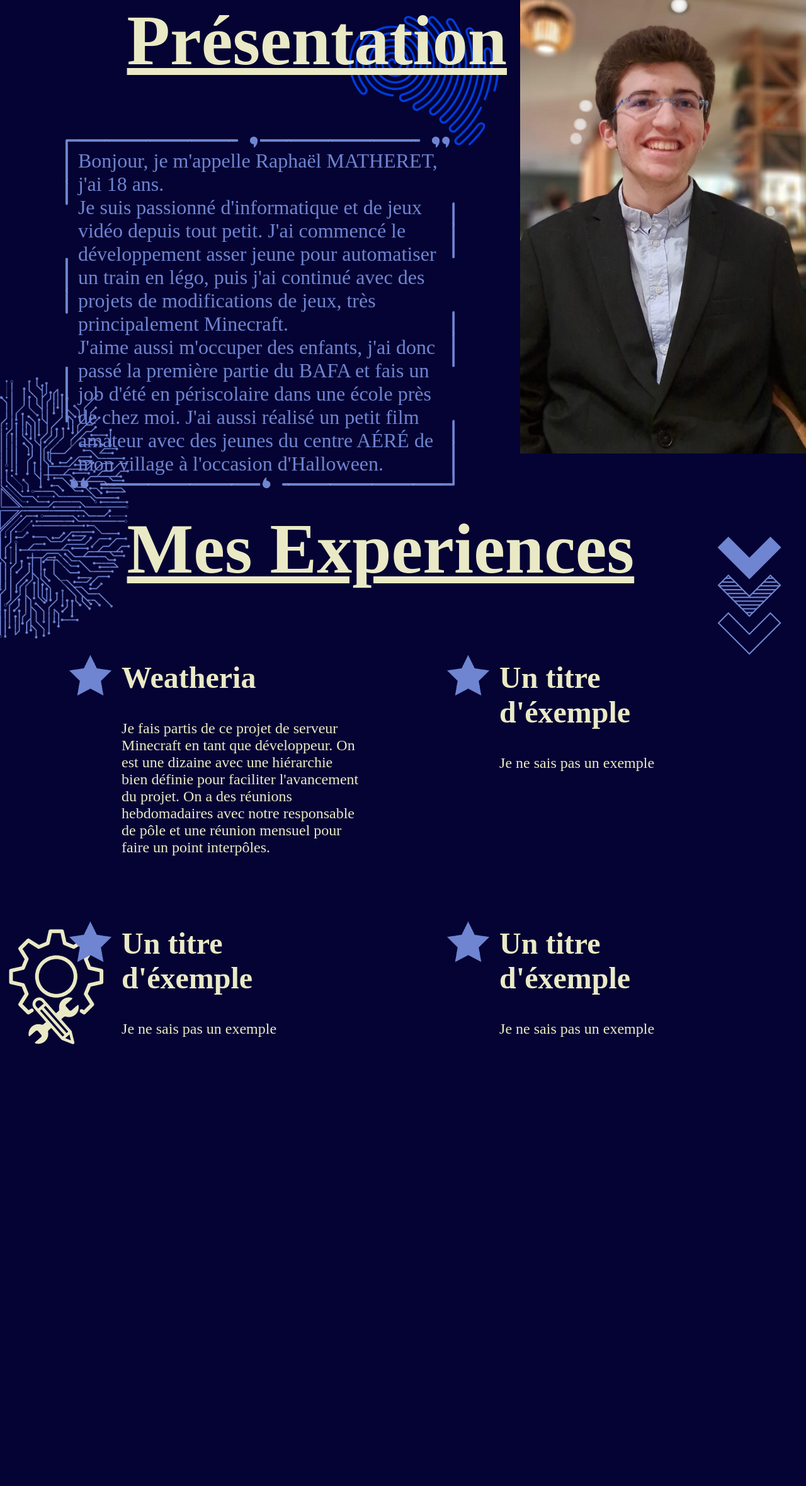
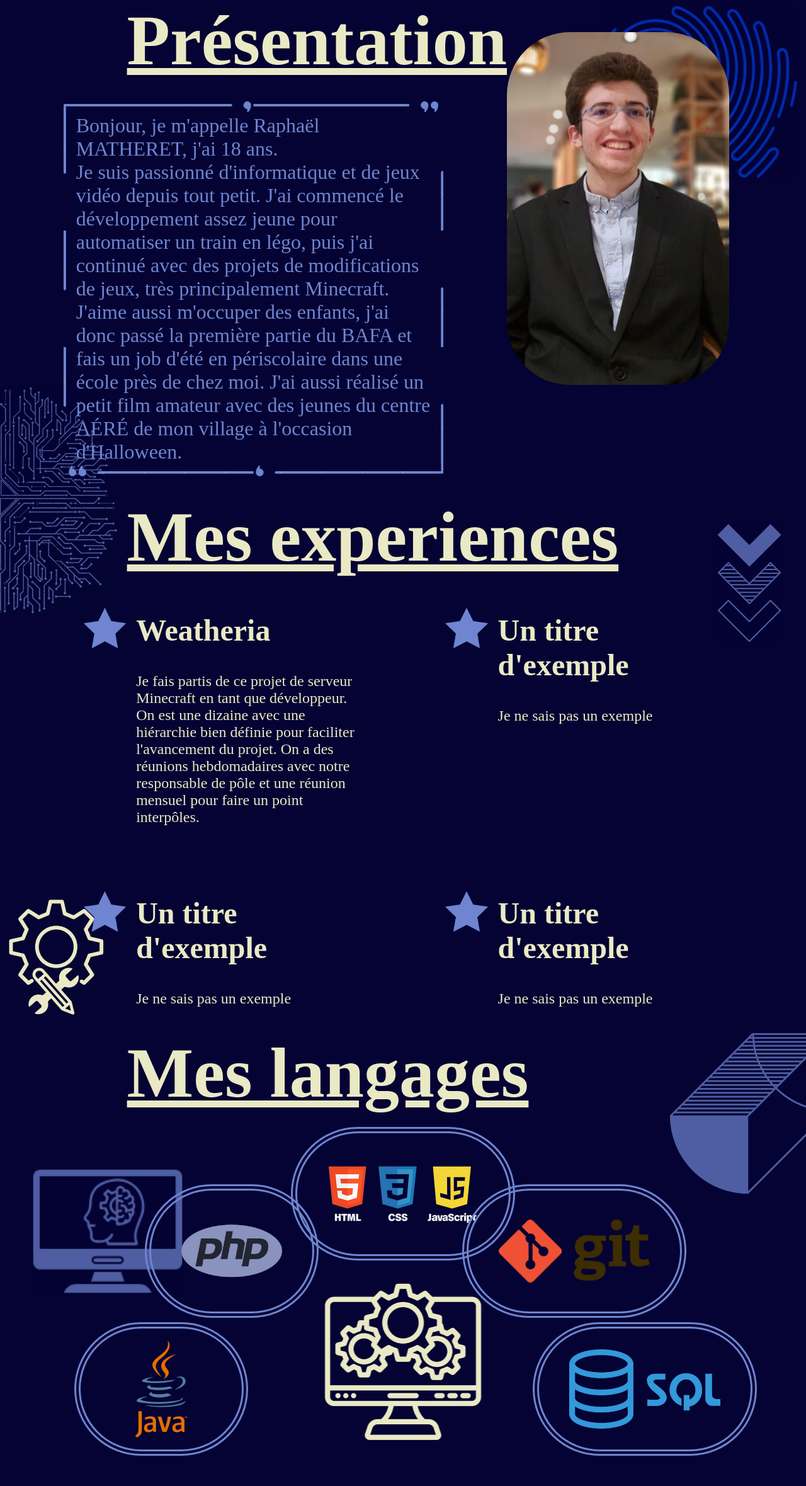
Before and after one commit to TheGamerFarmer/Portfolio, a PHP site: page /portfolio in a window 1280 px wide. Shown: the part 80-2439 px from the top of the page at 63% size. Before the commit the page ends 1738 px from the top, so only its background shows below. Run offline with PHP 8.4, Linux system fonts and the light colour scheme.

Commit message:
Fin page aProposDeMoi. Manque polices et expériences.

```diff
--- a/sitePortfolio/aProposDeMoi/aProposDeMoi.css
+++ b/sitePortfolio/aProposDeMoi/aProposDeMoi.css
@@ -1,13 +1,19 @@
+main {
+    font-family: "DM sans", serif;
+}
+
 main .partie {
-    min-height: 100vh;
+    min-height: calc(100vh - 5em);
+    position: relative;
 }
 
 main .titre {
     color: #EAE9C5;
     text-decoration: underline;
     font-size: 7em;
-    margin: 0 0 0.5em 1.8em;
+    margin: 0 0 0 1.8em;
     width: fit-content;
+    font-family: "Hagrid", serif;
 }
 
 main .imageFond {
@@ -15,10 +21,19 @@ main .imageFond {
     z-index: -1;
 }
 
+main .translucide {
+    opacity: 0.7;
+}
+
 main #presentation {
-    min-height: calc(100vh - 5em);
     display: flex;
-    position: relative;
+}
+
+main #presentation #empreinteDigitale {
+    height: 35%;
+    rotate: 0deg;
+    top: 1%;
+    right: 1%;
 }
 
 main #presentation #presentation-text {
@@ -26,18 +41,10 @@ main #presentation #presentation-text {
     flex-direction: column;
     align-items: center;
     height: fit-content;
-    position: relative;
 }
 
 main #presentation #presentation-text h1 {
     align-self: start;
-}
-
-main #presentation #presentation-text #empreinteDigitale {
-    height: 13em;
-    rotate: 0deg;
-    top: 3%;
-    right: 4%;
 }
 
 main #presentation #presentation-text p {
@@ -49,11 +56,13 @@ main #presentation #presentation-text p {
 }
 
 main #presentation #selfie {
-    height: calc(100vh - 5em);
+    height: calc(100vh - 15em);
+    margin: 4% 10% 0 0;
+    border-radius: 100px;
 }
 
 main .circuitElectric {
-    height: 13em;
+    height: 22%;
     left: 0;
 }
 
@@ -65,7 +74,6 @@ main #mesExperiences {
     display: flex;
     flex-direction: column;
     align-items: center;
-    position: relative;
 }
 
 main #mesExperiences .circuitElectric {
@@ -88,7 +96,7 @@ main #mesExperiences ul {
     flex-wrap: wrap;
     justify-content: space-around;
     gap: 3em;
-    padding: 0 5%;
+    padding: 0 7%;
 }
 
 main #mesExperiences ul li {
@@ -115,3 +123,64 @@ main #mesExperiences #engrenage {
     left: 1%;
     bottom: 3%;
 }
+
+main #mesLangages #imageLocigielsTravail {
+    top: 0;
+    right: 0;
+}
+
+
+main #mesLangages #autreImageLocigielsTravail {
+    top: 30%;
+    left: 4%;
+    width: 15em;
+}
+
+main #mesLangages #ordinateurLogicielTravail {
+    bottom: 10%;
+    left: 50%;
+    transform: translateX(-50%);
+}
+
+main #mesLangages .langage {
+    position: absolute;
+    display: flex;
+    align-items: center;
+    height: 10em;
+    padding: 1em 3em;
+    border: 10px double #6F84D1;
+    border-radius: 1000px;
+    text-align: center;
+    transform: translateX(-50%)
+                translateY(-50%);
+}
+
+main #mesLangages .titre + .langage {
+    bottom: -8%;
+    left: 20%;
+}
+
+main #mesLangages .titre + .langage + .langage {
+    bottom: 22.406%;
+    left: 28.787%;
+}
+
+main #mesLangages .titre + .langage + .langage + .langage {
+    bottom: 35%;
+    left: 50%;;
+}
+
+main #mesLangages .titre + .langage + .langage + .langage + .langage {
+    bottom: 22.406%;
+    left: 71.213%;
+}
+
+main #mesLangages .titre + .langage + .langage + .langage + .langage + .langage {
+    bottom: -8%;
+    left: 80%;
+}
+
+main #mesLangages .langage img {
+    max-width: 15em;
+    max-height: 10em;
+}
--- a/sitePortfolio/aProposDeMoi/aProposDeMoi.php
+++ b/sitePortfolio/aProposDeMoi/aProposDeMoi.php
@@ -13,11 +13,12 @@
 
 <main>
     <div id="presentation" class="partie">
+        <img id="empreinteDigitale" class="imageFond translucide" src="/sitePortfolio/aProposDeMoi/empreinteDigitale.png" alt="empreinte digitale">
+
         <div id="presentation-text">
             <h1 class="titre">Présentation</h1>
-            <img id="empreinteDigitale" class="imageFond" src="/sitePortfolio/aProposDeMoi/empreinteDigitale.png" alt="empreinte digitale">
             <p>Bonjour, je m'appelle Raphaël MATHERET, j'ai 18 ans.<br>Je suis passionné d'informatique et de jeux vidéo
-                depuis tout petit. J'ai commencé le développement asser jeune pour automatiser un train en légo, puis
+                depuis tout petit. J'ai commencé le développement assez jeune pour automatiser un train en légo, puis
                 j'ai continué avec des projets de modifications de jeux, très principalement Minecraft.<br>J'aime aussi
                 m'occuper des enfants, j'ai donc passé la première partie du BAFA et fais un job d'été en périscolaire
                 dans une école près de chez moi. J'ai aussi réalisé un petit film amateur avec des jeunes du centre
@@ -26,14 +27,14 @@
         </div>
 
         <img id="selfie" src="/sitePortfolio/aProposDeMoi/photo.jpg" alt="photo Présentation">
-        <img class="circuitElectric imageFond" src="/sitePortfolio/aProposDeMoi/circuitElectric.png" alt="circuit électrique">
+        <img class="circuitElectric imageFond translucide" src="/sitePortfolio/aProposDeMoi/circuitElectric.png" alt="circuit électrique">
     </div>
 
     <div id="mesExperiences" class="partie">
-        <img class="circuitElectric imageFond" src="/sitePortfolio/aProposDeMoi/circuitElectric.png" alt="circuit électrique">
-        <img id="fleche" class="imageFond" src="/sitePortfolio/aProposDeMoi/fleche.png" alt="fleche">
+        <img class="circuitElectric imageFond translucide" src="/sitePortfolio/aProposDeMoi/circuitElectric.png" alt="circuit électrique">
+        <img id="fleche" class="imageFond translucide" src="/sitePortfolio/aProposDeMoi/fleche.png" alt="fleche">
 
-        <h1 class="titre">Mes Experiences</h1>
+        <h1 class="titre">Mes experiences</h1>
         <ul>
             <li>
                 <img src="/sitePortfolio/aProposDeMoi/experiencesPrefix.png" alt="Éxpériences préfix">
@@ -48,21 +49,21 @@
             <li>
                 <img src="/sitePortfolio/aProposDeMoi/experiencesPrefix.png" alt="Éxpériences préfix">
                 <div class="exempleText">
-                    <h2>Un titre d'éxemple</h2>
+                    <h2>Un titre d'exemple</h2>
                     <p>Je ne sais pas un exemple</p>
                 </div>
             </li>
             <li>
                 <img src="/sitePortfolio/aProposDeMoi/experiencesPrefix.png" alt="Éxpériences préfix">
                 <div class="exempleText">
-                    <h2>Un titre d'éxemple</h2>
+                    <h2>Un titre d'exemple</h2>
                     <p>Je ne sais pas un exemple</p>
                 </div>
             </li>
             <li>
                 <img src="/sitePortfolio/aProposDeMoi/experiencesPrefix.png" alt="Éxpériences préfix">
                 <div class="exempleText">
-                    <h2>Un titre d'éxemple</h2>
+                    <h2>Un titre d'exemple</h2>
                     <p>Je ne sais pas un exemple</p>
                 </div>
             </li>
@@ -70,6 +71,34 @@
 
         <img id="engrenage" class="imageFond" src="/sitePortfolio/aProposDeMoi/engrenage.png" alt="engrenage">
     </div>
+
+    <div id="mesLangages" class="partie">
+        <img id="imageLocigielsTravail" class="imageFond translucide" src="/sitePortfolio/aProposDeMoi/imageMesLangages.png" alt="image logiciels travail">
+        <img id="autreImageLocigielsTravail" class="imageFond translucide" src="/sitePortfolio/aProposDeMoi/autreImageMesLangages.png" alt="autre image logiciels travail">
+        <img id="ordinateurLogicielTravail" class="imageFond" src="/sitePortfolio/aProposDeMoi/ordinateurMesLangages.png" alt="ordinateur logiciels travail">
+
+        <h1 class="titre">Mes langages</h1>
+
+        <div class="langage">
+            <img src="/sitePortfolio/aProposDeMoi/logoJava.png" alt="logo java">
+        </div>
+
+        <div class="langage">
+            <img src="/sitePortfolio/aProposDeMoi/logoPhp.png" alt="logo php">
+        </div>
+
+        <div class="langage">
+            <img src="/sitePortfolio/aProposDeMoi/logoHtmlCssJs.png" alt="logo html css js">
+        </div>
+
+        <div class="langage">
+            <img src="/sitePortfolio/aProposDeMoi/logoGit.png" alt="logo Git">
+        </div>
+
+        <div class="langage">
+            <img src="/sitePortfolio/aProposDeMoi/logoSQL.png" alt="logo SQL">
+        </div>
+    </div>
 </main>
 </body>
 </html>
--- a/sitePortfolio/headerAndFooter/header.php
+++ b/sitePortfolio/headerAndFooter/header.php
@@ -1,4 +1,3 @@
-
 <header>
     <div id="header">
         <a href="/">Raphaël MATHERET</a>
--- a/sitePortfolio/headerAndFooter/headerAndFooter.css
+++ b/sitePortfolio/headerAndFooter/headerAndFooter.css
@@ -8,6 +8,11 @@ header {
     height: 5em;
     display: flex;
     justify-content: center;
+    position: fixed;
+    width: 100%;
+    top: 0;
+    left: 0;
+    z-index: 100;
 }
 
 header #header {
@@ -29,3 +34,7 @@ header #header a {
 header #header a:first-child {
     flex-grow: 1;
 }
+
+main {
+    margin-top: 5em;
+}
```
Also changed, not shown: sitePortfolio/aProposDeMoi/IUT2.jpg (added), sitePortfolio/aProposDeMoi/autreImageMesLangages.png (added), sitePortfolio/aProposDeMoi/imageMesLangages.png (added), sitePortfolio/aProposDeMoi/logoGit.png (added), sitePortfolio/aProposDeMoi/logoHtmlCssJs.png (added), sitePortfolio/aProposDeMoi/logoJava.png (added), sitePortfolio/aProposDeMoi/logoJavaScript.png (added), sitePortfolio/aProposDeMoi/logoPhp.png (added), sitePortfolio/aProposDeMoi/logoPhpStorm.png (added), sitePortfolio/aProposDeMoi/logoSQL.png (added), sitePortfolio/aProposDeMoi/ordinateurMesLangages.png (added).
